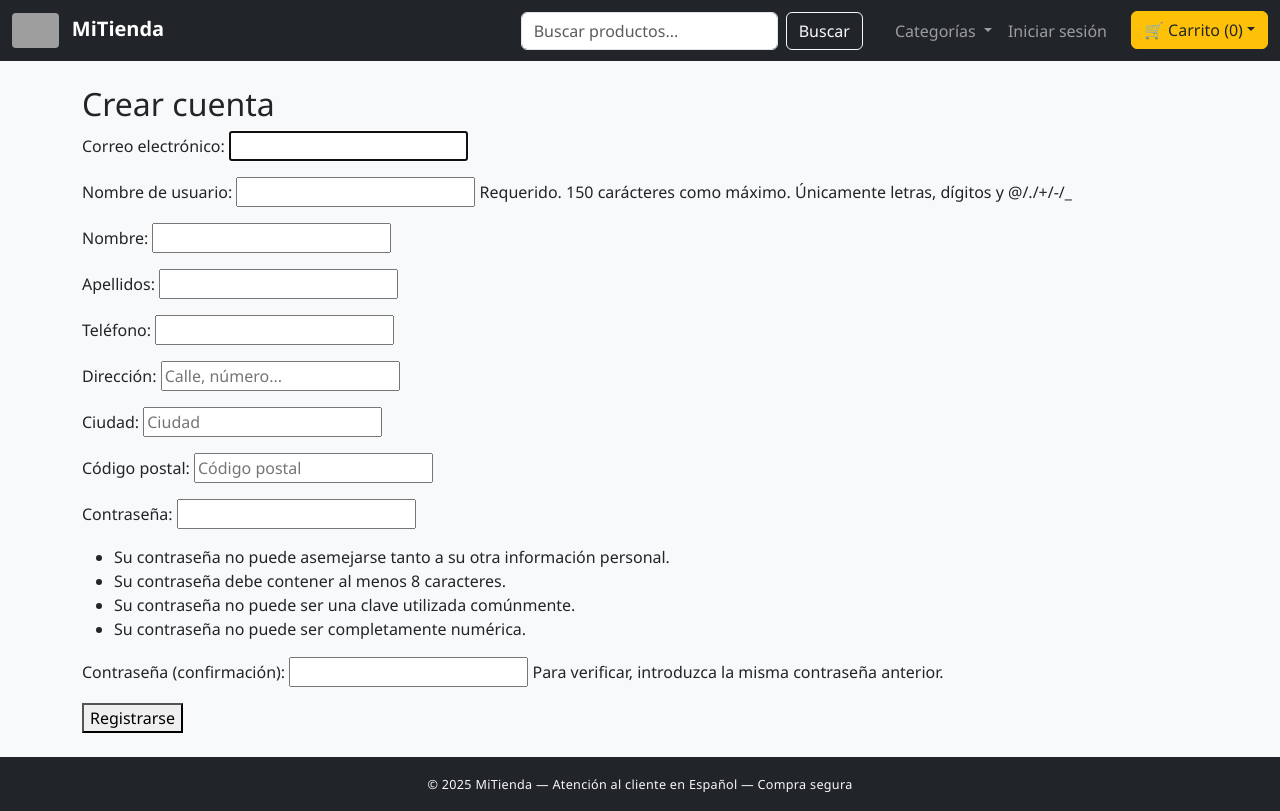
After one commit to Juanramire/PGPI-2025-2026--G1.13, a Django app: page /register/ in a window 1280 px wide. The commit adds this page. Run offline with Django 5.2, Linux system fonts and the light colour scheme; grey boxes are pictures that could not be loaded.

Commit message:
Registro de usuario y cambios de estilo

```diff
--- /dev/null
+++ b/proyecto/store/forms.py
@@ -0,0 +1,29 @@
+from django import forms
+from django.contrib.auth.forms import UserCreationForm
+from .models import Cliente
+
+class ClienteRegistroForm(UserCreationForm):
+    class Meta:
+        model = Cliente
+        fields = [
+            'email', 'username', 'first_name', 'last_name',
+            'telefono', 'direccion', 'ciudad', 'codigo_postal',
+            'password1', 'password2',
+        ]
+        labels = {
+            'username': 'Nombre de usuario',
+            'first_name': 'Nombre',
+            'last_name': 'Apellidos',
+            'email': 'Correo electrónico',
+            'password': 'Contraseña',
+            'telefono': 'Teléfono',
+            'direccion': 'Dirección',
+            'ciudad': 'Ciudad',
+            'codigo_postal': 'Código postal',
+            'password': 'Contraseña',
+        }
+        widgets = {
+            'direccion': forms.TextInput(attrs={'placeholder': 'Calle, número...'}),
+            'ciudad': forms.TextInput(attrs={'placeholder': 'Ciudad'}),
+            'codigo_postal': forms.TextInput(attrs={'placeholder': 'Código postal'}),
+        }
--- a/proyecto/store/templates/base.html
+++ b/proyecto/store/templates/base.html
@@ -16,7 +16,7 @@
 <!-- ==================== NAVBAR ==================== -->
 <nav class="navbar navbar-expand-lg navbar-dark bg-dark sticky-top">
     <div class="container-fluid">
-        <a class="navbar-brand fw-bold" href="#">
+        <a class="navbar-brand fw-bold" href="/">
             <img src="{% static 'img/logo.png' %}" alt="Logo" height="35">
             MiTienda
         </a>
@@ -26,8 +26,8 @@
         </button>
 
         <div class="collapse navbar-collapse" id="navbarContent">
-            <form class="d-flex ms-auto me-4" method="GET" action="#">
-                <input class="form-control me-2" type="search" placeholder="Buscar productos..." name="q">
+            <form class="d-flex ms-auto me-4" method="GET" action="/">
+                <input class="form-control me-2" type="search" placeholder="Buscar productos..." name="nombre">
                 <button class="btn btn-outline-light" type="submit">Buscar</button>
             </form>
 
@@ -43,6 +43,7 @@
                         <li><hr class="dropdown-divider"></li>
                         <li><a class="dropdown-item" href="#">Ver todas</a></li>
                     </ul>
+
                 </li>
 
                 <li class="nav-item">
@@ -85,30 +86,54 @@
         const productos=localStorage.getItem('carrito') ? JSON.parse(localStorage.getItem('carrito')) : [];
         const carritoContenido = document.getElementById('carrito-contenido');
         carritoContenido.innerHTML = ''; // Limpiar contenido previo
+        let suma=0;
         for (producto of productos){
             const item = document.createElement('div');
             item.id='carrito-item-' + producto.id;
             item.classList.add('carrito-item', 'd-flex', 'justify-content-between', 'align-items-center', 'mb-2');
             item.setAttribute('data-id', producto.id);
 
+
             item.innerHTML = `
-                <div>
-                    <strong>${producto.nombre}</strong><br>
-                    <small>${producto.precio.toFixed(2)} €</small>
-                </div>
-                <div>
-                    <button class="btn btn-sm btn-outline-success" onclick="increment(${producto.id})">+</button>
-                    <span class="cantidad">${producto.cantidad}</span>
-                    <button class="btn btn-sm btn-outline-warning" onclick="decrement(${producto.id})">-</button>
-                    <button class="btn btn-sm btn-outline-danger ms-1" onclick="eliminarProducto(${producto.id})">X</button>
-                </div>
-            `;
+               <div class="producto-item d-flex justify-content-between align-items-center">
+    <div class="producto-info">
+        <p class="m-0">
+            <strong>${producto.nombre}</strong>
+            <small>${(producto.precio * producto.cantidad).toFixed(2)} €</small>
+        </p>
+    </div>
+    <div class="producto-controles d-flex align-items-center">
+        <button class="btn btn-sm btn-outline-success"
+            style="padding: 0.1rem 0.3rem; font-size: 0.7rem;"
+            onclick="increment(${producto.id})">+</button>
+        <span class="cantidad mx-1">${producto.cantidad}</span>
+        <button class="btn btn-sm btn-outline-warning"
+            style="padding: 0.1rem 0.3rem; font-size: 0.7rem;"
+            onclick="decrement(${producto.id})">-</button>
+        <button class="btn btn-sm btn-outline-danger ms-1"
+            style="padding: 0.1rem 0.3rem; font-size: 0.7rem;"
+            onclick="eliminarProducto(${producto.id})">X</button>
+    </div>
+</div>`;
+
+            suma += producto.precio * producto.cantidad;
 
 
             carritoContenido.appendChild(item);
         }
         const botonCarrito=document.getElementById('carritoDropdown');
         botonCarrito.textContent=`🛒 Carrito (${productos.length})`;
+
+        if(productos.length > 0) {
+            carritoContenido.innerHTML += `<div class='text-end fw-bold'>Total: ${suma.toFixed(2)} €</div>`;
+            const buttonFinalizar = document.createElement('button');
+            buttonFinalizar.classList.add('btn', 'btn-primary', 'w-100' ,'mt-2');
+            buttonFinalizar.textContent = 'Continuar compra';
+            carritoContenido.appendChild(buttonFinalizar);
+        }
+        else{
+            carritoContenido.innerHTML = '<p class="text-center text-muted">El carrito está vacío.</p>';
+        }
 
     }
     function toggleCarrito() {
@@ -123,7 +148,7 @@
         let productos=localStorage.getItem('carrito') ? JSON.parse(localStorage.getItem('carrito')) : [];
         const productoExistente = productos.find(p => p.id === producto.id);
         if(!productoExistente) {
-            productos.push({...producto, cantidad: 1});
+            productos.push({...producto,precio:parseFloat(producto.precio.replace(",",".")), cantidad: 1});
         }
         else{
             productos[productos.findIndex(p => p.id === producto.id)].cantidad += 1;
--- a/proyecto/store/templates/login.html
+++ b/proyecto/store/templates/login.html
@@ -7,7 +7,7 @@
     <div class="card shadow-sm p-4" style="width: 100%; max-width: 400px;">
         <h3 class="card-title text-center mb-4">Iniciar sesión</h3>
 
-        {% if form.errors %}
+        {% if error %}
             <div class="alert alert-danger" role="alert">
                 Usuario o contraseña incorrectos.
             </div>
@@ -30,7 +30,7 @@
         </form>
 
         <p class="text-center mt-3">
-            ¿No tienes cuenta? <a href="">Regístrate</a>
+            ¿No tienes cuenta? <a href="/register/">Regístrate</a>
         </p>
     </div>
 </div>
--- /dev/null
+++ b/proyecto/store/templates/register.html
@@ -0,0 +1,13 @@
+{% extends "base.html" %}
+{% block title %}Registro{% endblock %}
+
+{% block content %}
+<div class="register-container">
+    <h2>Crear cuenta</h2>
+    <form method="post">
+        {% csrf_token %}
+        {{ form.as_p }}
+        <button type="submit">Registrarse</button>
+    </form>
+</div>
+{% endblock %}
--- a/proyecto/store/views.py
+++ b/proyecto/store/views.py
@@ -5,6 +5,8 @@ from django.contrib.auth import authenticate, login
 from django.shortcuts import redirect
 from .models import Producto
 from django.contrib.auth import logout
+from .forms import ClienteRegistroForm
+from django.contrib import messages
 """ def index(request):
     escaparates = Escaparate.objects.all()
     contexto={'escaparates':list(escaparates)}
@@ -20,7 +22,11 @@ def escaparates_api(request):
     articulo_obj = get_object_or_404(Articulo, pk=id)
     return render(request, 'articulo.html', {'articulo': articulo_obj}) """
 def productos(request):
-    productos = Producto.objects.all()
+    nombre=request.GET.get('nombre')
+    if nombre:
+        productos = Producto.objects.filter(nombre__icontains=nombre)
+    else:
+        productos = Producto.objects.all()
     contexto = {'productos': productos}
     return HttpResponse(render(request, 'productos.html',contexto))
 def login_view(request):
@@ -38,3 +44,17 @@ def login_view(request):
 def logout_view(request):
     logout(request)
     return redirect('/')  # redirige a tu página principal
+
+
+def registro_view(request):
+    if request.method == 'POST':
+        form = ClienteRegistroForm(request.POST)
+        if form.is_valid():
+            user = form.save()  # Aquí Django usa set_password automáticamente
+            login(request, user)  # Inicia sesión después del registro
+            messages.success(request, 'Tu cuenta ha sido creada correctamente.')
+            return redirect('/')  # redirige a la página principal o donde quieras
+    else:
+        form = ClienteRegistroForm()
+
+    return render(request, 'register.html', {'form': form})
--- a/proyecto/tienda_virtual/settings.py
+++ b/proyecto/tienda_virtual/settings.py
@@ -103,7 +103,7 @@ AUTH_PASSWORD_VALIDATORS = [
 # Internationalization
 # https://docs.djangoproject.com/en/5.2/topics/i18n/
 
-LANGUAGE_CODE = 'en-us'
+LANGUAGE_CODE = 'es'
 
 TIME_ZONE = 'UTC'
 
--- a/proyecto/tienda_virtual/urls.py
+++ b/proyecto/tienda_virtual/urls.py
@@ -22,4 +22,5 @@ urlpatterns = [
     path('', views.productos),
     path('login/', views.login_view, name='login'),
     path('logout/', views.logout_view, name='logout'),
+    path('register/', views.registro_view, name='registro'),
 ]
```
Also changed, not shown: proyecto/store/static/css/style.css (+48 -0 lines), proyecto/store/templates/productos.html (+22 -10 lines), proyecto/db.sqlite3.
